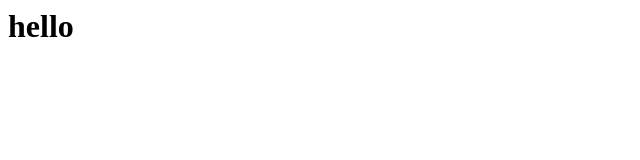
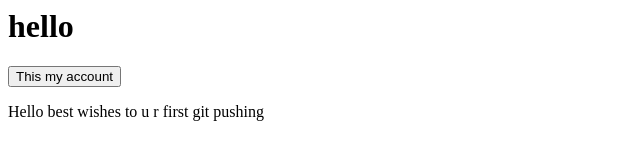
Before and after one commit to kes18/html-css, a plain HTML site: page index.html in a window 1280 px wide. Shown: the whole page, without its empty margins (0-640 px from the left). Drawn offline with Linux system fonts and the light colour scheme.

Commit message:
inserted a button and p tag

```diff
--- a/index.html
+++ b/index.html
@@ -7,5 +7,7 @@
 </head>
 <body>
     <h1>hello</h1>
+    <button>This my account</button>
+    <p>Hello best wishes to u r first git pushing</p>
 </body>
 </html>
```
